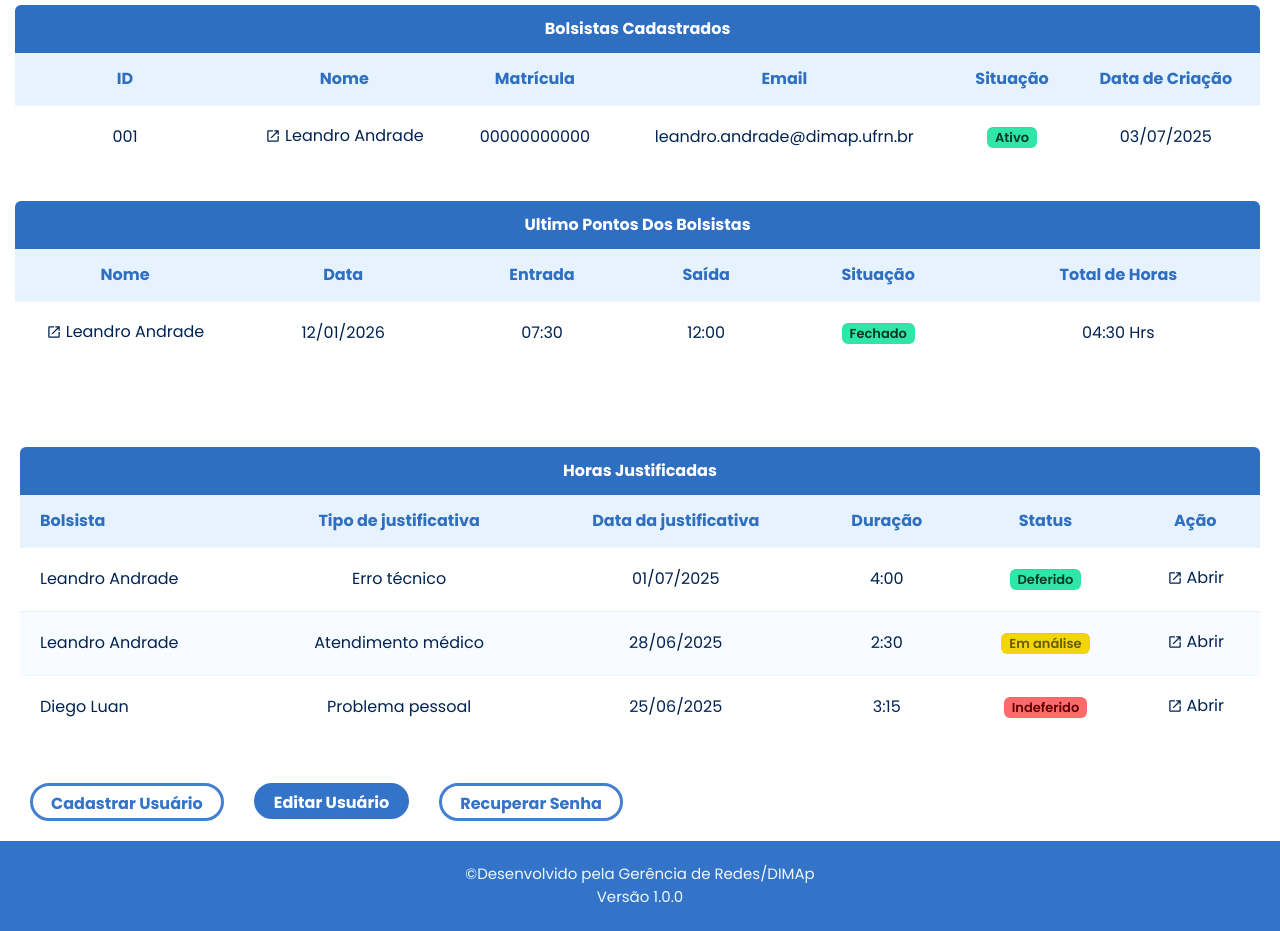
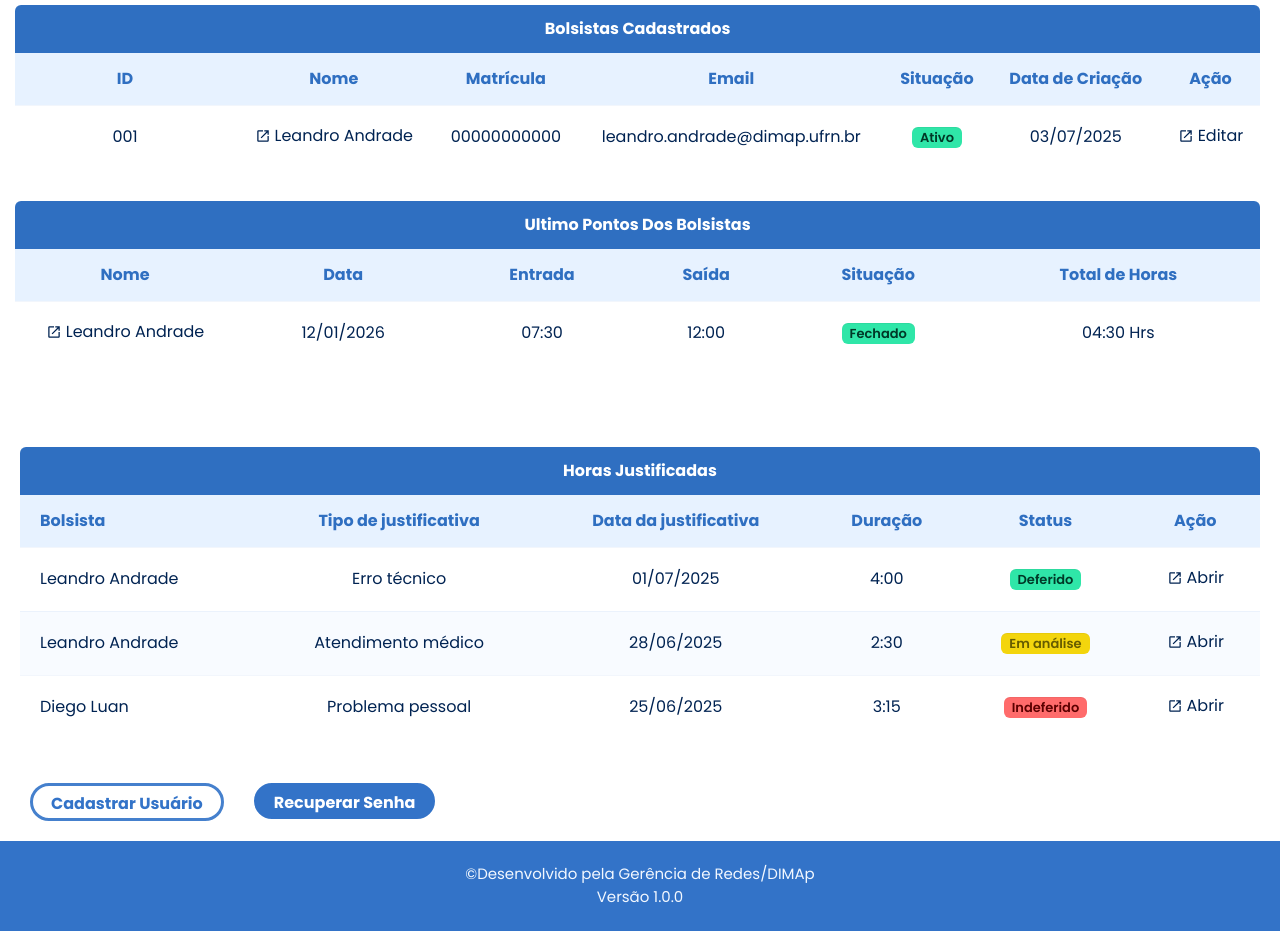
Before and after one commit to leandroaa01/SPE, an Angular app: page /admin in a window 1280 px wide. Shown: the part 280-1211 px from the top of the page. Built offline with nearby package versions, Linux system fonts and the light colour scheme.

Commit message:
finalize of modal  update password

```diff
--- a/src/app/components/main-admin/main-admin.component.html
+++ b/src/app/components/main-admin/main-admin.component.html
@@ -39,6 +39,7 @@
               <th>Email</th>
               <th>Situação</th>
               <th>Data de Criação</th>
+              <th>Ação</th>
             </tr>
           </thead>
           <tbody>
@@ -49,6 +50,7 @@
               <td>leandro.andrade&#64;dimap.ufrn.br</td>
               <td><span class="badge badge-success">Ativo</span></td>
               <td>03/07/2025</td>
+              <td> <a href=""><img src="../../../assets/open-link.svg" alt="">Editar </a></td>
             </tr>
           </tbody>
         </table>
@@ -141,8 +143,8 @@
   <section class="buttons">
     <button class="button-one-popup-lithg" type="button" data-bs-toggle="modal"
       data-bs-target="#staticBackdrop2">Cadastrar Usuário</button>
-    <button class="button-one-popup">Editar Usuário</button>
-    <button class="button-one-popup-lithg">Recuperar Senha </button>
+    <button class="button-one-popup"  type="button" data-bs-toggle="modal"
+      data-bs-target="#staticBackdrop3">Recuperar Senha </button>
 
   </section>
 
@@ -240,3 +242,28 @@
     </div>
   </div>
 </div>
+
+
+
+<div class="modal fade" id="staticBackdrop3" data-bs-backdrop="static" data-bs-keyboard="false" tabindex="-1"
+  aria-labelledby="staticBackdropLabel" aria-hidden="true">
+  <div class="modal-dialog modal-dialog-centered">
+    <div class="modal-content">
+      <div class="modal-header">
+        <button type="button" class="btn-close" data-bs-dismiss="modal" aria-label="Close"></button>
+      </div>
+      <div class="cadastro">
+        <b>Matrícula:*</b>
+        <input type="number" placeholder="Digite sua matrícula">
+        <b>Senha:*</b>
+        <input type="password" placeholder="Digite sua senha">
+         <b>Confirma Senha:*</b>
+        <input type="password" placeholder="Confirme sua senha">
+      </div>
+      <div class="modal-footer">
+        <button class="button-one-popup" data-bs-dismiss="modal">Atualizar</button>
+        <button class="button-one-popup-lithg" data-bs-dismiss="modal">Cancelar</button>
+      </div>
+    </div>
+  </div>
+</div>
```
